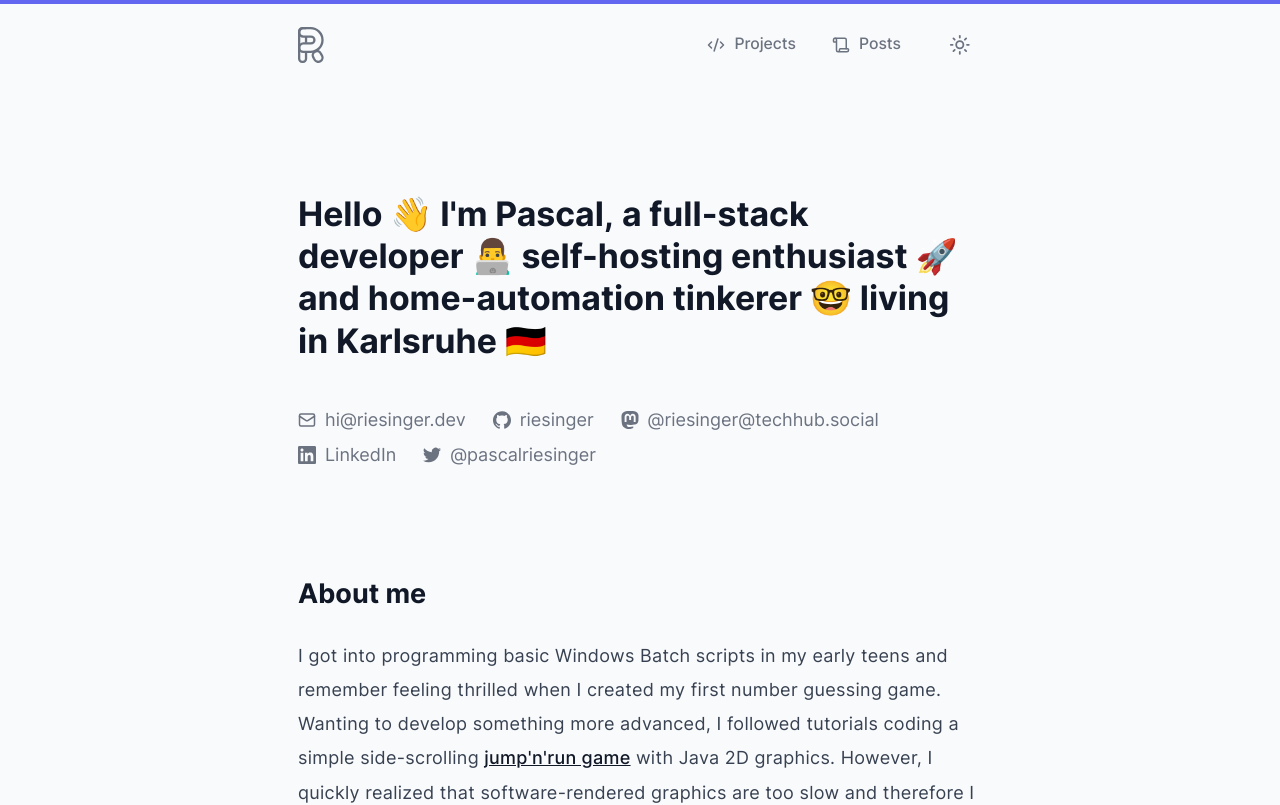
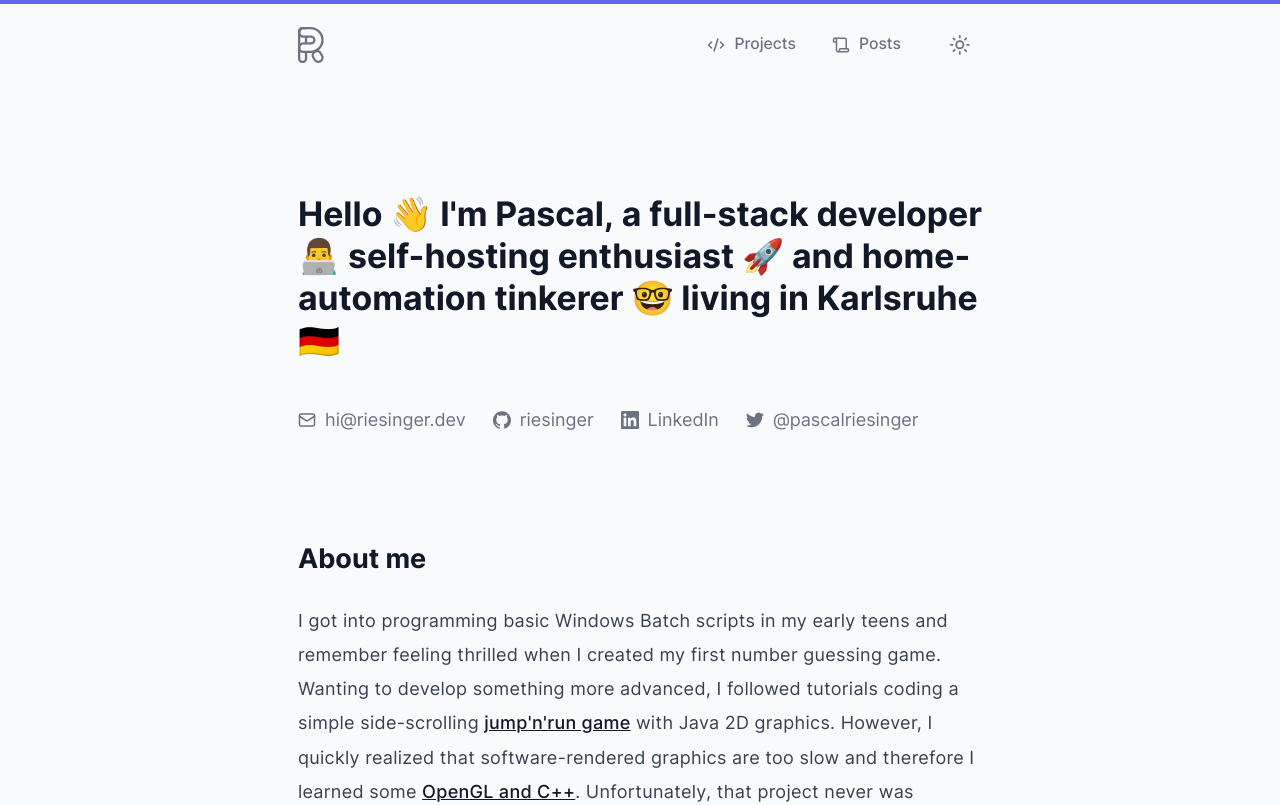
Before and after one commit to riesinger/website, a Next.js app: page / in a window 1280 px wide. Shown: the top 805 px of the page. Built offline with nearby package versions, Linux system fonts and the light colour scheme.

Commit message:
chore: remove framer-motion

```diff
--- a/components/layout/BlogLayout.tsx
+++ b/components/layout/BlogLayout.tsx
@@ -61,7 +61,7 @@ const BlogLayout = ({ frontMatter, children }: BlogLayoutProps) => {
                     href={`/tags/${tag.toLowerCase()}`}
                     className="rounded bg-gray-200 dark:bg-gray-800 text-indigo-600 dark:text-indigo-400 py-1 px-2 font-normal"
                   >
-                    {tag}
+                    #{tag}
                   </Link>
                 ))}
               </>
--- a/package.json
+++ b/package.json
@@ -15,7 +15,6 @@
     "class-variance-authority": "^0.7.0",
     "clsx": "^2.1.0",
     "feed": "^4.2.2",
-    "framer-motion": "^11.3.8",
     "gray-matter": "^4.0.3",
     "highlight.js": "^11.9.0",
     "image-size": "^1.1.1",
--- a/pages/index.tsx
+++ b/pages/index.tsx
@@ -1,6 +1,5 @@
 import LimitWidth from "@/components/LimitWidth";
 import Layout from "components/layout/Layout";
-import { motion } from "framer-motion";
 import { Mail } from "lucide-react";
 import Link from "next/link";
 
@@ -10,23 +9,8 @@ export default function Home() {
       <LimitWidth>
         <section className="flex items-stretch justify-center flex-col my-8 max-w-2xl mx-auto lg:my-24 box-border">
           <h1 className="text-3xl leading-tight mb-10 text-gray-900 dark:text-gray-100 font-bold">
-            Hello{" "}
-            <motion.div
-              className="inline-block"
-              transition={{
-                delay: 0.5,
-                ease: "easeInOut",
-                type: "tween",
-                repeat: 7,
-                repeatType: "mirror",
-                duration: 0.2,
-              }}
-              animate={{ rotate: 20 }}
-            >
-              👋
-            </motion.div>{" "}
-            I&apos;m Pascal, a full-stack developer 👨‍💻 self-hosting enthusiast
-            🚀 and home-automation tinkerer 🤓 living in Karlsruhe 🇩🇪
+            Hello 👋 I&apos;m Pascal, a full-stack developer 👨‍💻 self-hosting
+            enthusiast 🚀 and home-automation tinkerer 🤓 living in Karlsruhe 🇩🇪
           </h1>
           <div className="flex flex-wrap gap-x-6 gap-y-2">
             <Link
@@ -51,22 +35,6 @@ export default function Home() {
                 <path d="M12 .297c-6.63 0-12 5.373-12 12 0 5.303 3.438 9.8 8.205 11.385.6.113.82-.258.82-.577 0-.285-.01-1.04-.015-2.04-3.338.724-4.042-1.61-4.042-1.61C4.422 18.07 3.633 17.7 3.633 17.7c-1.087-.744.084-.729.084-.729 1.205.084 1.838 1.236 1.838 1.236 1.07 1.835 2.809 1.305 3.495.998.108-.776.417-1.305.76-1.605-2.665-.3-5.466-1.332-5.466-5.93 0-1.31.465-2.38 1.235-3.22-.135-.303-.54-1.523.105-3.176 0 0 1.005-.322 3.3 1.23.96-.267 1.98-.399 3-.405 1.02.006 2.04.138 3 .405 2.28-1.552 3.285-1.23 3.285-1.23.645 1.653.24 2.873.12 3.176.765.84 1.23 1.91 1.23 3.22 0 4.61-2.805 5.625-5.475 5.92.42.36.81 1.096.81 2.22 0 1.606-.015 2.896-.015 3.286 0 .315.21.69.825.57C20.565 22.092 24 17.592 24 12.297c0-6.627-5.373-12-12-12" />
               </svg>
               riesinger
-            </Link>
-            <Link
-              href="https://techhub.social/@riesinger"
-              className="inline-flex items-center hover:text-indigo-600 hover:dark:text-indigo-400"
-            >
-              <svg
-                role="img"
-                viewBox="0 0 24 24"
-                xmlns="http://www.w3.org/2000/svg"
-                aria-label="Mastodon"
-                className="w-4 h-4 mr-2"
-                fill="currentColor"
-              >
-                <path d="M23.268 5.313c-.35-2.578-2.617-4.61-5.304-5.004C17.51.242 15.792 0 11.813 0h-.03c-3.98 0-4.835.242-5.288.309C3.882.692 1.496 2.518.917 5.127.64 6.412.61 7.837.661 9.143c.074 1.874.088 3.745.26 5.611.118 1.24.325 2.47.62 3.68.55 2.237 2.777 4.098 4.96 4.857 2.336.792 4.849.923 7.256.38.265-.061.527-.132.786-.213.585-.184 1.27-.39 1.774-.753a.057.057 0 0 0 .023-.043v-1.809a.052.052 0 0 0-.02-.041.053.053 0 0 0-.046-.01 20.282 20.282 0 0 1-4.709.545c-2.73 0-3.463-1.284-3.674-1.818a5.593 5.593 0 0 1-.319-1.433.053.053 0 0 1 .066-.054c1.517.363 3.072.546 4.632.546.376 0 .75 0 1.125-.01 1.57-.044 3.224-.124 4.768-.422.038-.008.077-.015.11-.024 2.435-.464 4.753-1.92 4.989-5.604.008-.145.03-1.52.03-1.67.002-.512.167-3.63-.024-5.545zm-3.748 9.195h-2.561V8.29c0-1.309-.55-1.976-1.67-1.976-1.23 0-1.846.79-1.846 2.35v3.403h-2.546V8.663c0-1.56-.617-2.35-1.848-2.35-1.112 0-1.668.668-1.67 1.977v6.218H4.822V8.102c0-1.31.337-2.35 1.011-3.12.696-.77 1.608-1.164 2.74-1.164 1.311 0 2.302.5 2.962 1.498l.638 1.06.638-1.06c.66-.999 1.65-1.498 2.96-1.498 1.13 0 2.043.395 2.74 1.164.675.77 1.012 1.81 1.012 3.12z" />
-              </svg>
-              @riesinger@techhub.social
             </Link>
             <Link
               href="https://www.linkedin.com/in/pascal-riesinger/"
@@ -138,7 +106,8 @@ export default function Home() {
             Karlsruhe, I worked in multiple departments within SAP, both as a
             frontend developer as well as a backend developer. Since I finished
             my bachelor&apos;s degree in 2020, I&apos;m now a full-time employee
-            at SAP, mostly working on backend services in Go and Kotlin.
+            at SAP, mostly working on backend services in Go, but also dabbling
+            in frontend development using React & TypeScript.
           </p>
         </section>
       </LimitWidth>
--- a/pages/posts.tsx
+++ b/pages/posts.tsx
@@ -3,7 +3,6 @@ import PostLinkList from "@/components/PostLinkList";
 import { getAllFilesFrontMatter } from "@/lib/mdx";
 import { Post, PostType } from "@/models/Post";
 import { cva } from "class-variance-authority";
-import { motion } from "framer-motion";
 import { GetStaticProps, InferGetStaticPropsType } from "next";
 import Link from "next/link";
 import Layout from "../components/layout/Layout";
@@ -34,12 +33,7 @@ const Posts = ({
           </h2>
           <ul className="list-none ml-0 space-y-6">
             {featured.map((post, i) => (
-              <motion.li
-                key={post.slug}
-                initial={{ y: 40, opacity: 0 }}
-                animate={{ y: 0, opacity: 1 }}
-                transition={{ duration: 0.4, delay: (i + 1) * 0.1 }}
-              >
+              <li key={post.title}>
                 <Link href={`/posts/${post.slug}`}>
                   <div className="bg-gray-50 dark:bg-gray-900 rounded-2xl shadow-sm px-6 py-8 border-2 dark:border-gray-800">
                     <h2
@@ -52,7 +46,7 @@ const Posts = ({
                     <p className="leading-normal">{post.subtitle}</p>
                   </div>
                 </Link>
-              </motion.li>
+              </li>
             ))}
           </ul>
         </section>
```
Also changed, not shown: 1 other file (tests, documents, lock files or other folders).
